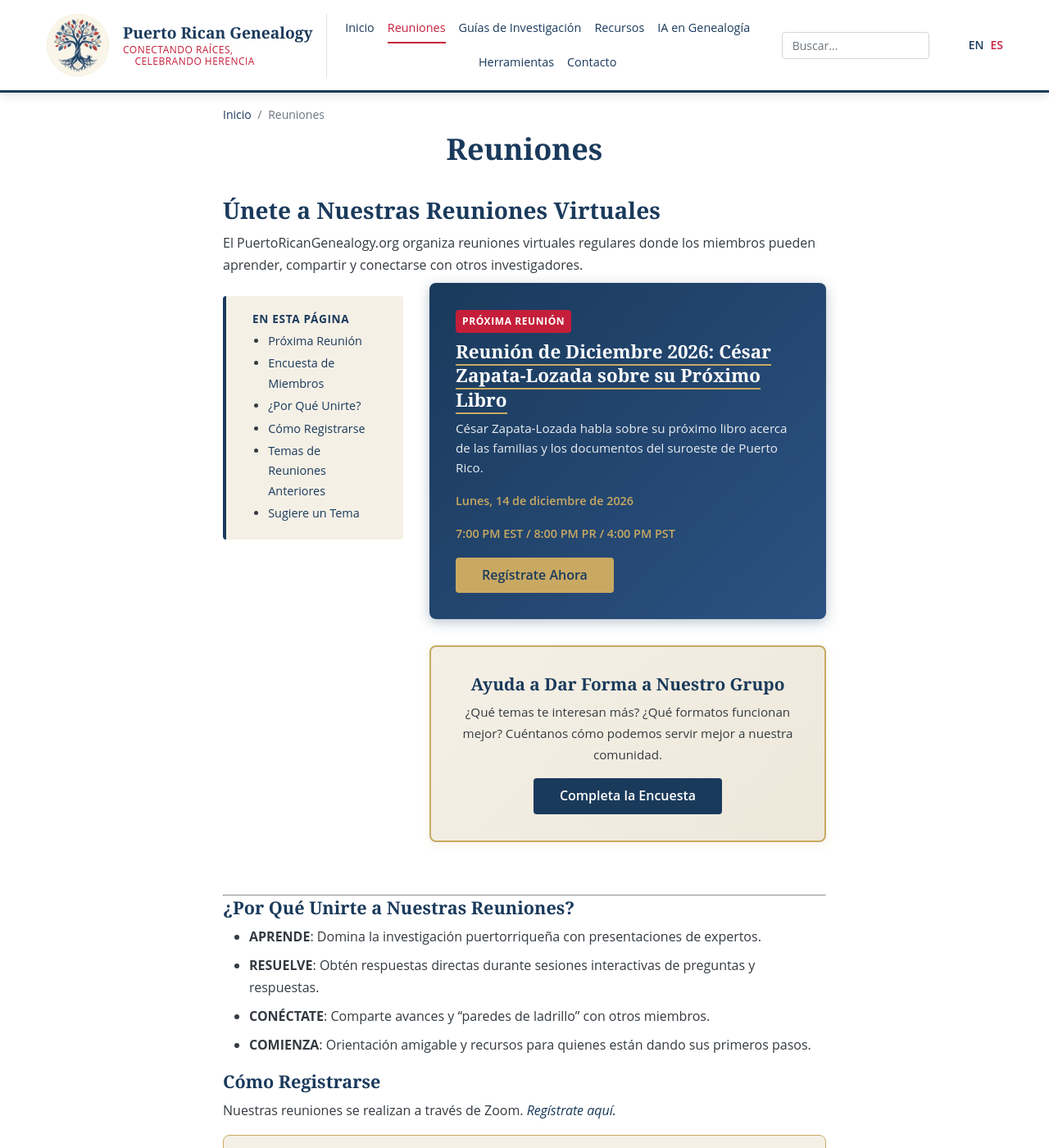
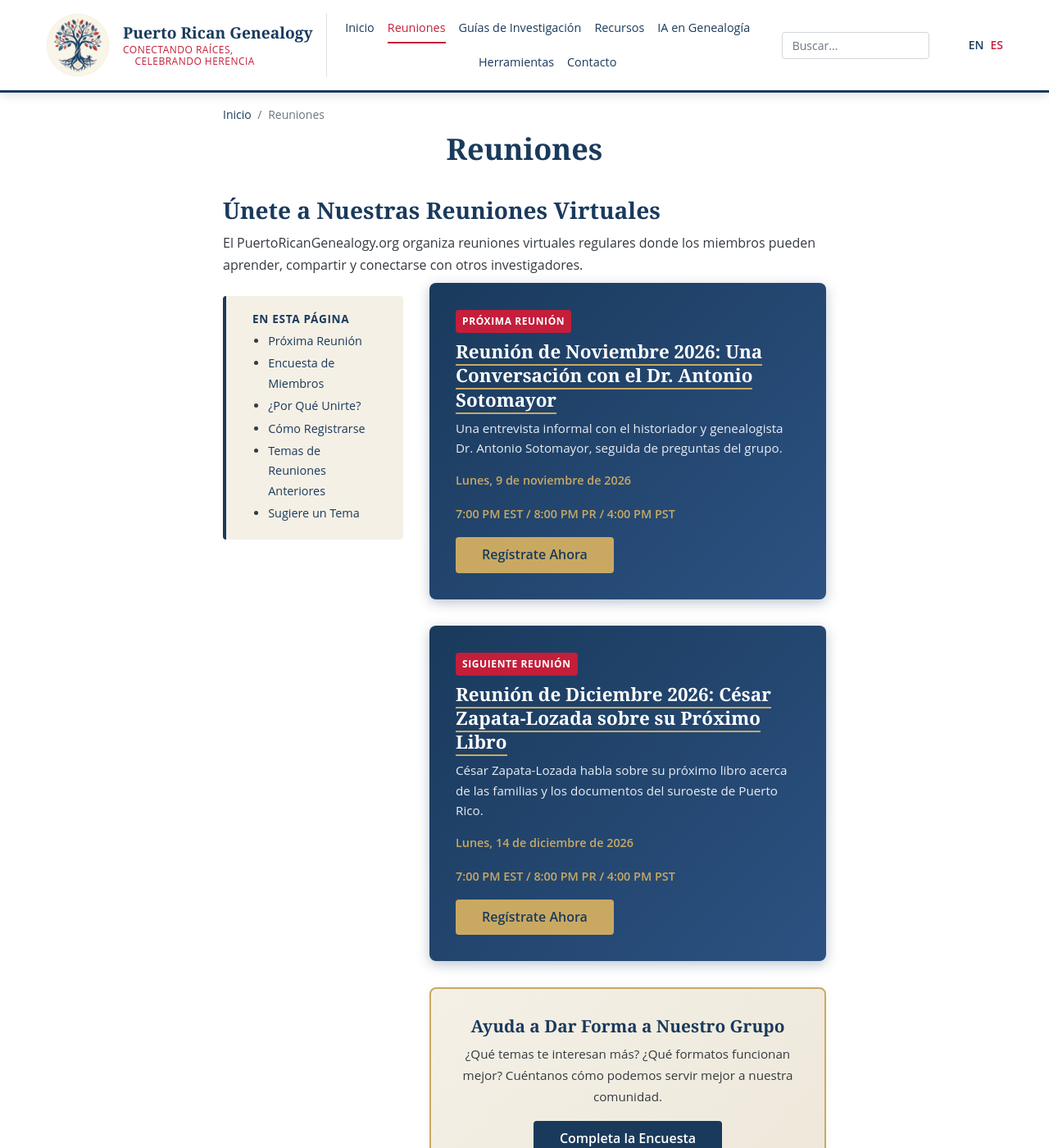
Before and after one commit to SylviaVargas/puertoricangenealogygroup, a Jekyll site: the page built from es/reuniones.md, in a window 1280 px wide and 1400 px high. Shown: the whole window at 82% size. Built offline with Jekyll 4.4.1, drawn with Linux system fonts in a browser that asks for light colours; some of the changed text lies outside the part shown.

Commit message:
Updates to meeting

```diff
--- a/es/reuniones.md
+++ b/es/reuniones.md
@@ -30,6 +30,17 @@ El PuertoRicanGenealogy.org organiza reuniones virtuales regulares donde los mie
 
 <div id="proxima-reunion" class="meeting-card">
   <div class="meeting-card-label">Próxima Reunión</div>
+  <h3><a href="{{ '/es/reunion-noviembre-2026/' | relative_url }}">Reunión de Noviembre 2026: Una Conversación con el Dr. Antonio Sotomayor</a></h3>
+  <p>Una entrevista informal con el historiador y genealogista Dr. Antonio Sotomayor, seguida de preguntas del grupo.</p>
+  <div class="meeting-card-details">
+    <span>Lunes, 9 de noviembre de 2026</span>
+    <span>7:00 PM EST / 8:00 PM PR / 4:00 PM PST</span>
+  </div>
+  <a href="https://us06web.zoom.us/meeting/register/chSyaQqxRzSxOaeXxJmM0Q" class="btn btn-primary" target="_blank" rel="noopener noreferrer">Regístrate Ahora</a>
+</div>
+
+<div id="siguiente-reunion" class="meeting-card">
+  <div class="meeting-card-label">Siguiente Reunión</div>
   <h3><a href="{{ '/es/reunion-diciembre-2026/' | relative_url }}">Reunión de Diciembre 2026: César Zapata-Lozada sobre su Próximo Libro</a></h3>
   <p>César Zapata-Lozada habla sobre su próximo libro acerca de las familias y los documentos del suroeste de Puerto Rico.</p>
   <div class="meeting-card-details">
```
Also changed, not shown: other parts of es/reuniones.md (+0 -1 lines), meetings.md (+11 -1 lines).
